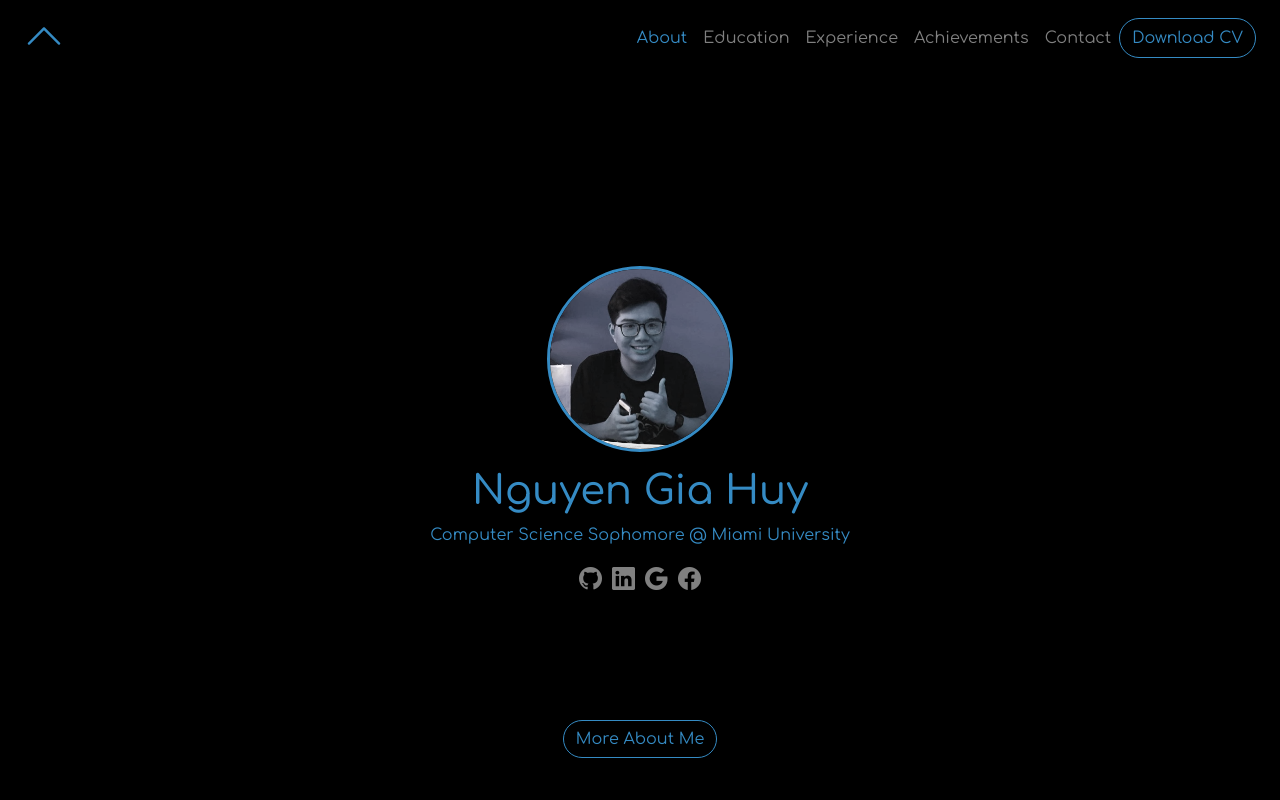
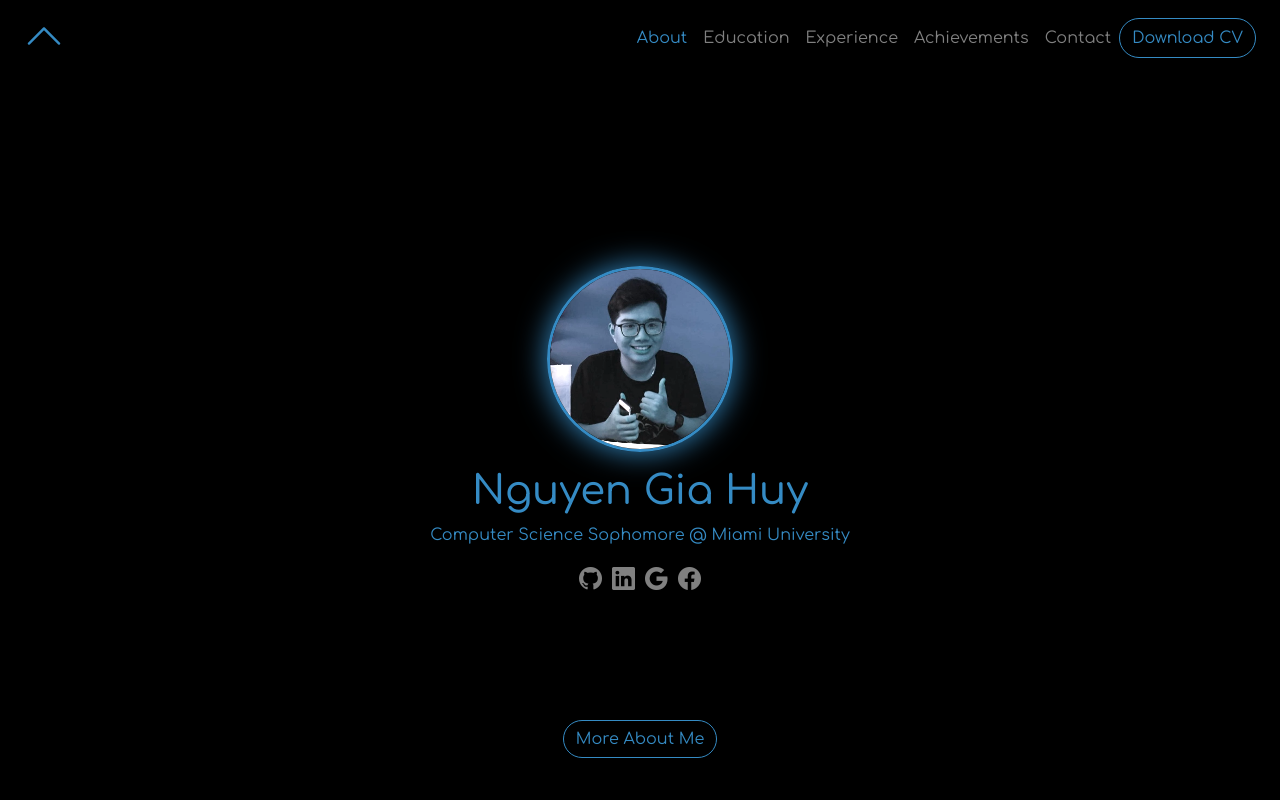
Before and after one commit to yahuy1/yahuy1.github.io, a React (Create React App) app: page / in a window 1280 px wide. Shown: the top 800 px of the page. Built offline with nearby package versions, Linux system fonts and the light colour scheme.

Commit message:
Update: Add Glow

```diff
--- a/src/components/about.scss
+++ b/src/components/about.scss
@@ -1,8 +1,4 @@
 @import '../app.scss';
-
-// $color-primary: black;
-// $color-secondary: rgb(53, 139, 196);
-// $color-inactivate: rgba(255, 255, 255, 0.5);
 
 #content-about {
     display: flex;
@@ -14,20 +10,29 @@
     border-style: solid;
     border-radius: 300px;
     margin-bottom: 1vh;
-    width: 186px;
+    border-color: $color-secondary !important;
+    width: 186px; // 186px for border
     display: inline-block;
     text-align: center;
+    box-shadow:0 0 30px $color-secondary;
 }
 
 img {
+    // filter: grayscale(50%) hue-rotate(190deg) brightness(1.5); // Light Mode
     display: block;
     border-radius: 125px;
     border-width: 0px;
     transition: 500ms ease;
-    filter: grayscale(70%) hue-rotate(204deg) brightness(1.05);
-    // filter: grayscale(50%) hue-rotate(190deg) brightness(1.5); // Light Mode
-    border-color: $color-secondary !important;
-    // animation: none !important;
+    filter: grayscale(50%) hue-rotate(190deg) brightness(0.4);
+    animation: breathing 5s forwards;
+    @keyframes breathing {
+        from {
+            filter: grayscale(50%) hue-rotate(190deg) brightness(0.3);
+        }
+        to {
+            filter: grayscale(50%) hue-rotate(190deg) brightness(1.3);
+        }
+    }
 }
 
 .text-icon {
```
